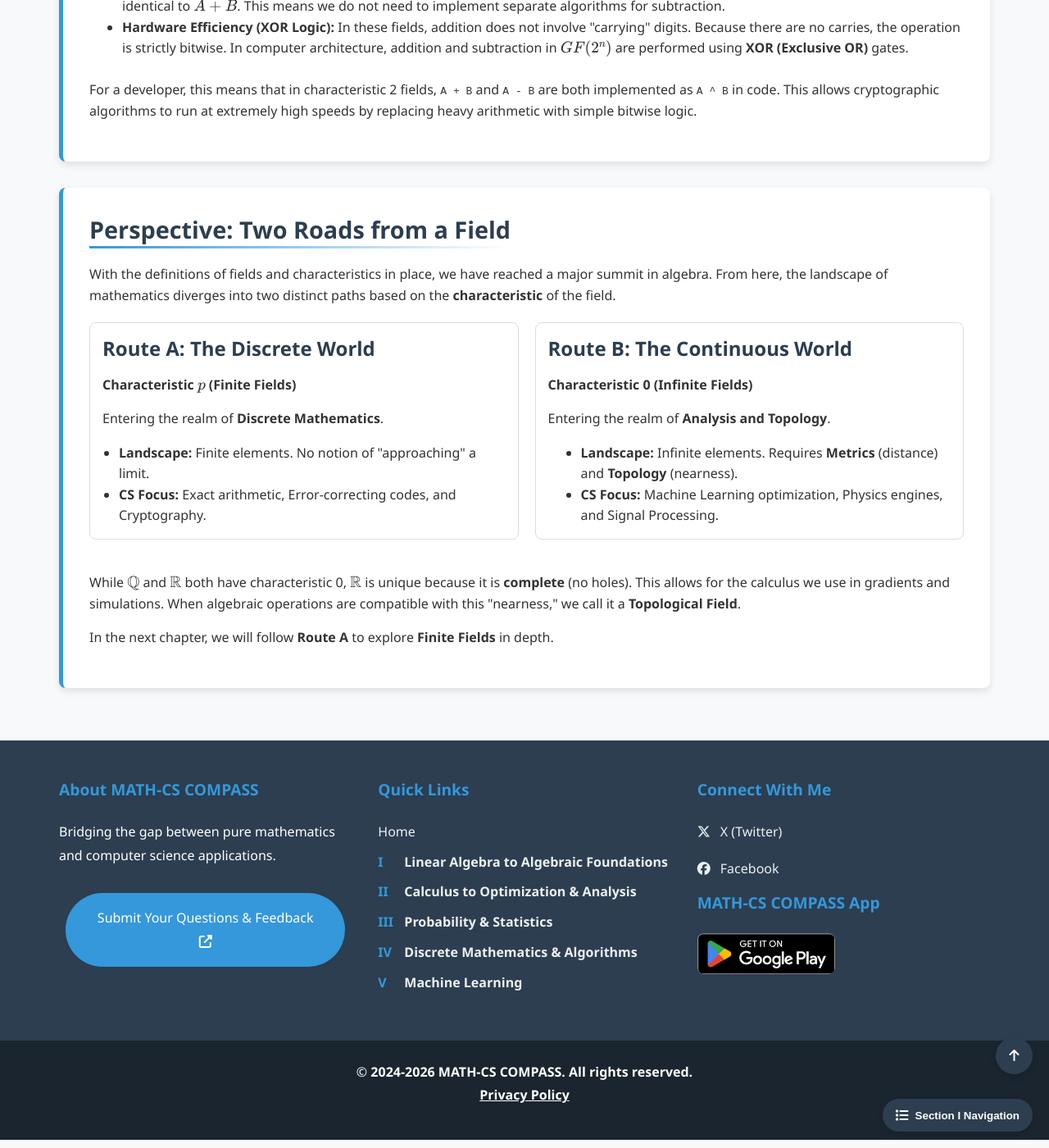
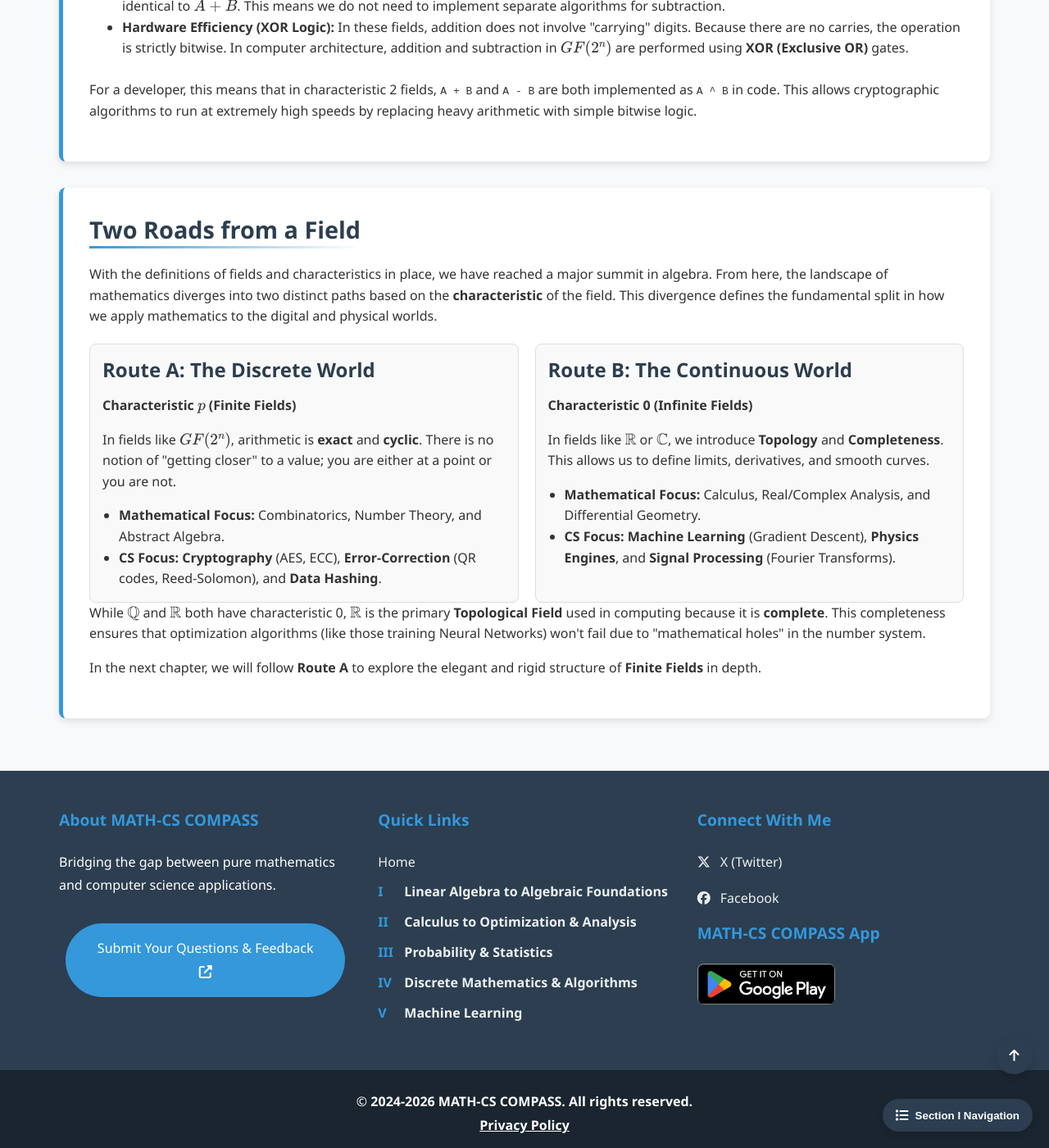
Before and after one commit to Yusukey01/yusukey01.github.io, a Jekyll site: the page built from Mathematics/Linear_algebra/intro_rings.html, in a window 1280 px wide and 1400 px high, scrolled down 11894 px. Shown: the whole window at 82% size. Built offline with Jekyll 4.4.1, drawn with Linux system fonts in a browser that asks for light colours; some of the changed text lies outside the part shown.

Commit message:
write I-18, intro to rings, Characteristic

```diff
--- a/Mathematics/Linear_algebra/intro_rings.html
+++ b/Mathematics/Linear_algebra/intro_rings.html
@@ -801,49 +802,50 @@ noindex: true
 
             </section>
 
-            <section id="perspective" class="section-content">
-                <h2>Perspective: Two Roads from a Field</h2>
+            <section id="Two" class="section-content">
+                <h2>Two Roads from a Field</h2>
 
                 <p>
                     With the definitions of fields and characteristics in place, we have reached a major summit in algebra.
                     From here, the landscape of mathematics diverges into two distinct paths based on the <strong>characteristic</strong> of the field.
+                    This divergence defines the fundamental split in how we apply mathematics to the digital and physical worlds.
                 </p>
 
                 <div class="row" style="display: flex; gap: 20px; margin-top: 20px;">
-                    <div style="flex: 1; border: 1px solid #ddd; padding: 15px; border-radius: 8px;">
-                        <h3>Route A: The Discrete World</h3>
+                    <div style="flex: 1; border: 1px solid #ddd; padding: 15px; border-radius: 8px; background-color: #f9f9f9;">
+                        <h3 style="color: #2c3e50;">Route A: The Discrete World</h3>
                         <p><strong>Characteristic \(p\) (Finite Fields)</strong></p>
                         <p>
-                            Entering the realm of <strong>Discrete Mathematics</strong>.
+                            In fields like \(GF(2^n)\), arithmetic is <strong>exact</strong> and <strong>cyclic</strong>.
+                            There is no notion of "getting closer" to a value; you are either at a point or you are not.
                         </p>
                         <ul style="padding-left: 20px;">
-                            <li><strong>Landscape:</strong> Finite elements. No notion of "approaching" a limit.</li>
-                            <li><strong>CS Focus:</strong> Exact arithmetic, Error-correcting codes, and Cryptography.</li>
+                            <li><strong>Mathematical Focus:</strong> Combinatorics, Number Theory, and Abstract Algebra.</li>
+                            <li><strong>CS Focus:</strong> <strong>Cryptography</strong> (AES, ECC), <strong>Error-Correction</strong> (QR codes, Reed-Solomon), and <strong>Data Hashing</strong>.</li>
                         </ul>
                     </div>
 
-                    <div style="flex: 1; border: 1px solid #ddd; padding: 15px; border-radius: 8px;">
-                        <h3>Route B: The Continuous World</h3>
+                    <div style="flex: 1; border: 1px solid #ddd; padding: 15px; border-radius: 8px; background-color: #f9f9f9;">
+                        <h3 style="color: #2c3e50;">Route B: The Continuous World</h3>
                         <p><strong>Characteristic 0 (Infinite Fields)</strong></p>
                         <p>
-                            Entering the realm of <strong>Analysis and Topology</strong>.
+                            In fields like \(\mathbb{R}\) or \(\mathbb{C}\), we introduce <strong>Topology</strong> and <strong>Completeness</strong>.
+                            This allows us to define limits, derivatives, and smooth curves.
                         </p>
-                        <ul style="padding-left: 40px;">
-                            <li><strong>Landscape:</strong> Infinite elements. Requires <strong>Metrics</strong> (distance) and <strong>Topology</strong> (nearness).</li>
-                            <li><strong>CS Focus:</strong> Machine Learning optimization, Physics engines, and Signal Processing.</li>
+                        <ul style="padding-left: 20px;">
+                            <li><strong>Mathematical Focus:</strong> Calculus, Real/Complex Analysis, and Differential Geometry.</li>
+                            <li><strong>CS Focus:</strong> <strong>Machine Learning</strong> (Gradient Descent), <strong>Physics Engines</strong>, and <strong>Signal Processing</strong> (Fourier Transforms).</li>
                         </ul>
                     </div>
                 </div>
 
-
-                <p style="margin-top: 40px;">
-                    While \(\mathbb{Q}\) and \(\mathbb{R}\) both have characteristic 0, \(\mathbb{R}\) is unique because it is <strong>complete</strong> (no holes).
-                    This allows for the calculus we use in gradients and simulations. When algebraic operations are compatible with this "nearness," we call it a
-                    <strong>Topological Field</strong>.
+                <p>
+                    While \(\mathbb{Q}\) and \(\mathbb{R}\) both have characteristic 0, \(\mathbb{R}\) is the primary <strong>Topological Field</strong> used in computing because it is <strong>complete</strong>.
+                    This completeness ensures that optimization algorithms (like those training Neural Networks) won't fail due to "mathematical holes" in the number system.
                 </p>
 
                 <p>
-                    In the next chapter, we will follow <strong>Route A</strong> to explore <strong>Finite Fields</strong> in depth.
+                    In the next chapter, we will follow <strong>Route A</strong> to explore the elegant and rigid structure of <strong>Finite Fields</strong> in depth.
                 </p>
             </section>
 
```
Also changed, not shown: other parts of Mathematics/Linear_algebra/intro_rings.html (+1 -0 lines).
